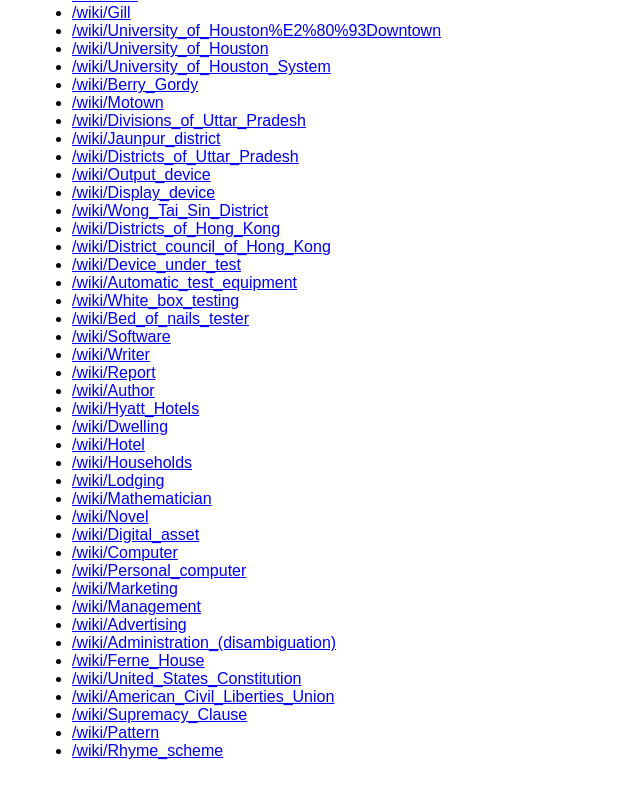
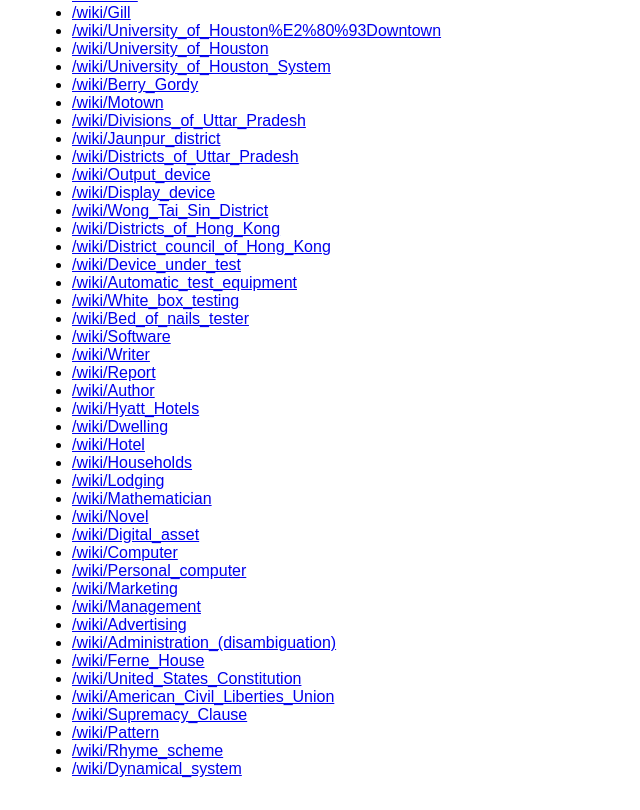
Before and after one commit to georgiah/wikipedia-philosophy, a plain HTML site: page docs/index.html in a window 1280 px wide. Shown: the part 1704-2514 px from the top of the page, without its empty margins (0-640 px from the left). Drawn offline with Linux system fonts and the light colour scheme.

Commit message:
Updated HTML file

```diff
--- a/docs/index.html
+++ b/docs/index.html
@@ -676,6 +676,11 @@
       /wiki/Rhyme_scheme
      </a>
     </li>
+<li>
+ <a href="https://wikipedia.org/wiki/Dynamical_system">
+  /wiki/Dynamical_system
+ </a>
+</li>
    </ul>
   </div>
  </body>
```
Lines whose indentation alone changed are shown as unchanged.
